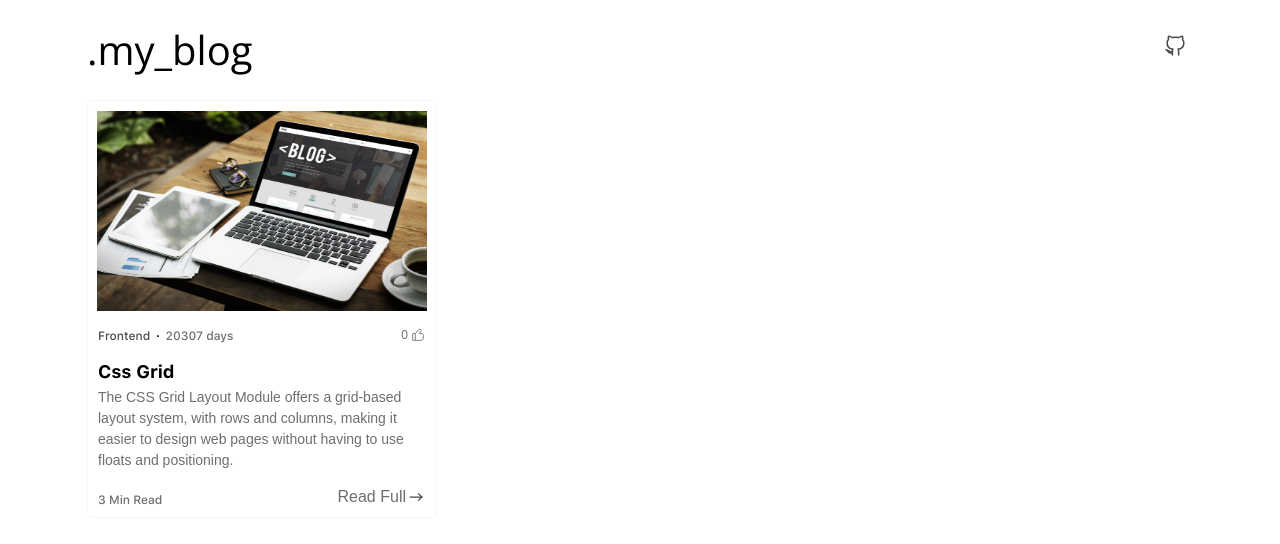
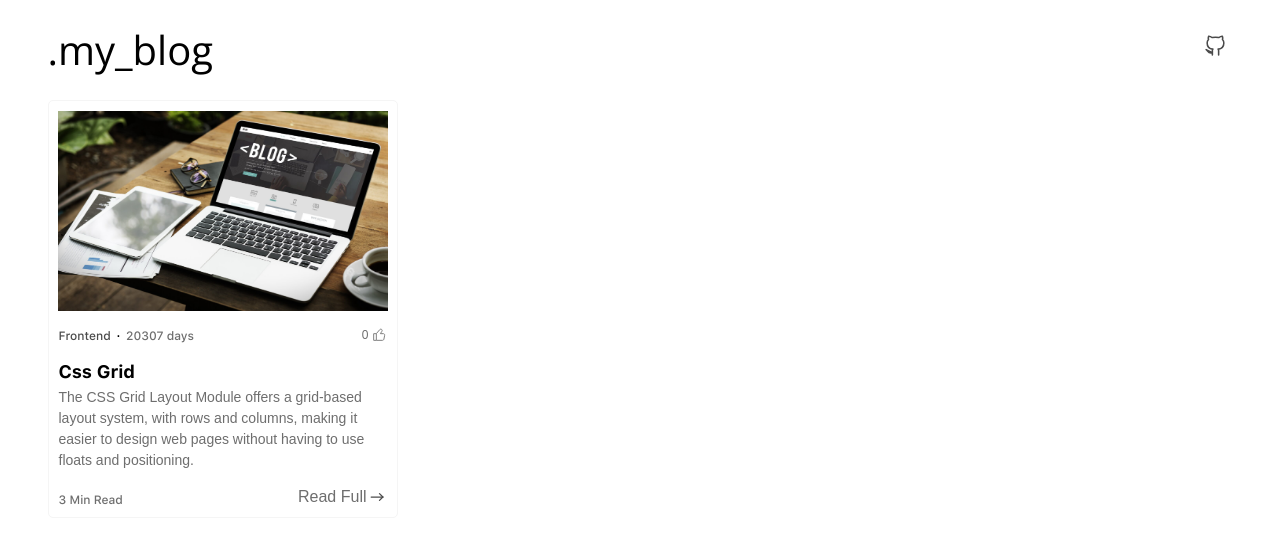
Before and after one commit to NicaZadirieva/nextjs_ht, a Next.js app in the folder blog/: page / in a window 1280 px wide. Shown: the top 544 px of the page. Built offline with nearby package versions, Linux system fonts and the light colour scheme; a web font is replaced by a local one.

Commit message:
fix: change maxWidth

```diff
--- a/blog/app/globals.css
+++ b/blog/app/globals.css
@@ -9,7 +9,7 @@
 
 .container {
 	box-sizing: border-box;
-	max-width: 1126px;
+	max-width: 1205px;
 	margin: 0 auto;
 	padding-right: 10px;
 	padding-left: 10px;
```
